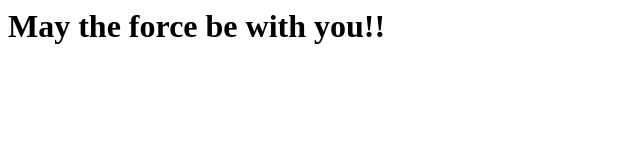
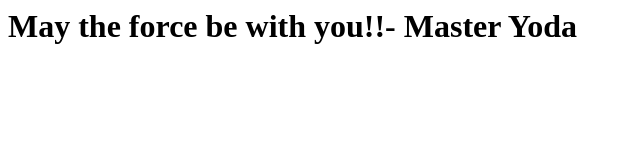
Before and after one commit to anvithnshetty/testrepo, a plain HTML site: page index.html in a window 1280 px wide. Shown: the whole page, without its empty margins (0-640 px from the left). Drawn offline with Linux system fonts and the light colour scheme.

Commit message:
Added by master yoda

```diff
--- a/index.html
+++ b/index.html
@@ -1,5 +1,5 @@
 <html>
 	<body>
-		<h1>May the force be with you!!</h1>
+		<h1>May the force be with you!!- Master Yoda</h1>
 	</body>
 </html>
```
